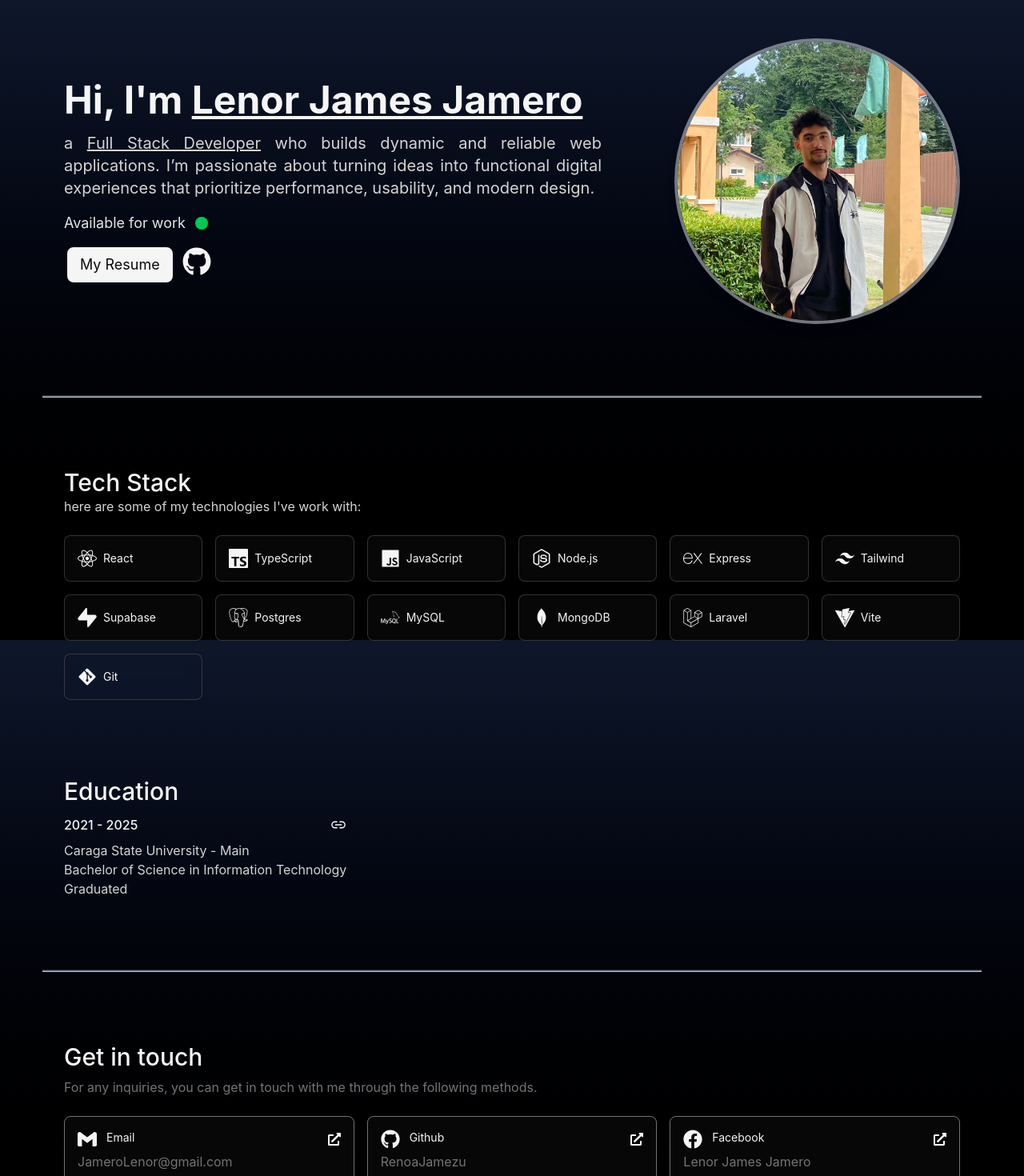
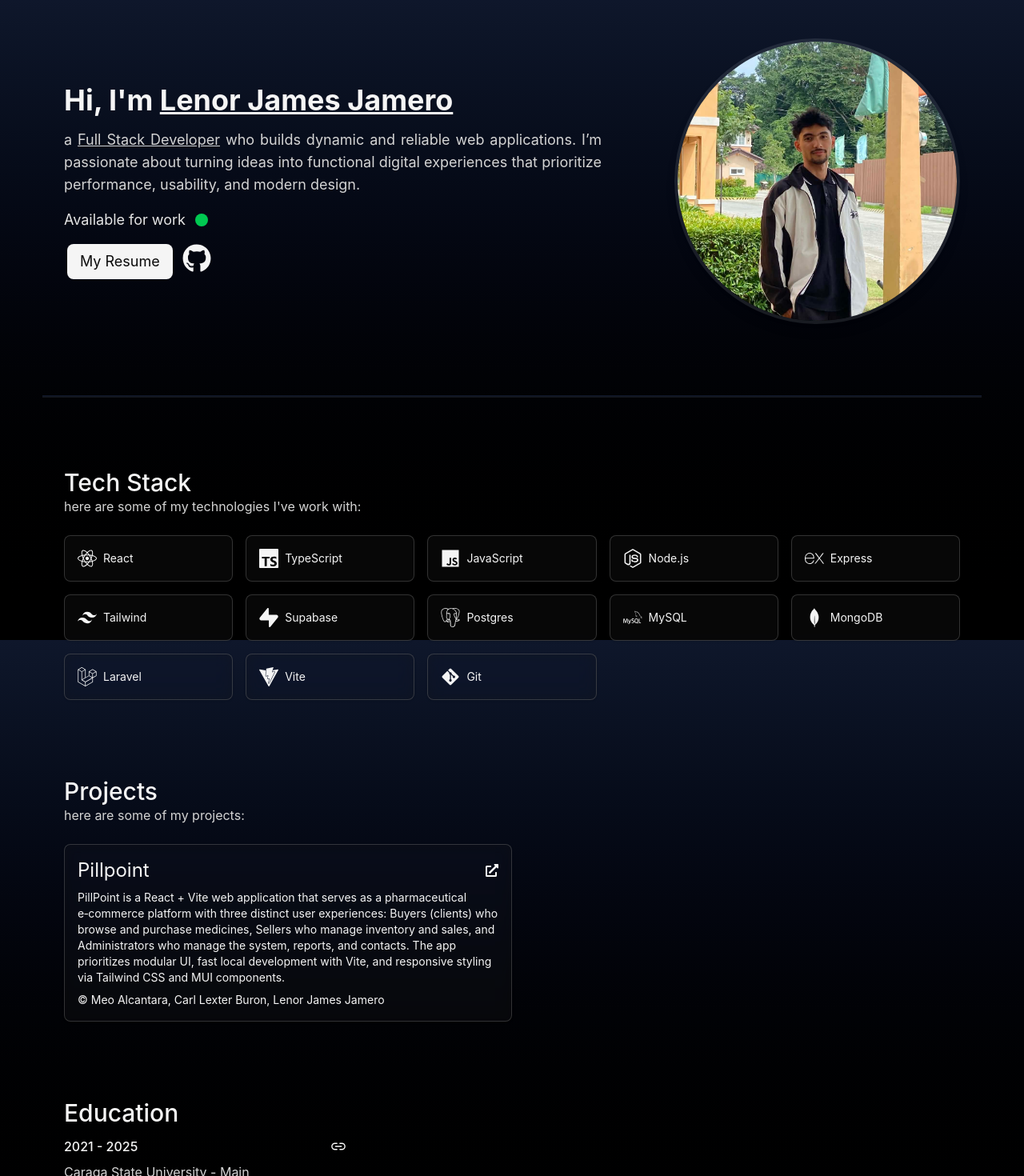
Before and after one commit to RenoaJamezu/JameroLenor, a React (Vite) app: page / in a window 1280 px wide. Shown: the top 1470 px of the page at 80% size. Built offline with nearby package versions, Linux system fonts and the light colour scheme.

Commit message:
feat: add ProjectBox component and integrate it into Project section; update App component to include Project and adjust Stack layout

```diff
--- a/src/App.tsx
+++ b/src/App.tsx
@@ -5,7 +5,7 @@ import Footer from './components/Footer'
 import Contact from './components/sections/Contact'
 import Education from './components/sections/Education'
 import Hero from './components/sections/Hero'
-// import Project from './components/sections/Project'
+import Project from './components/sections/Project'
  import Stack from './components/sections/Stack'
 
 function App() {
@@ -14,13 +14,13 @@ function App() {
     <>
       <main className="min-h-screen w-full flex flex-col justify-center items-center bg-linear-to-b from-slate-900 to-black bg-no-repeat bg-cover bg-fixed">
         <Hero />
-        <hr className="w-11/12 h-1 bg-linear-to-b from-slate-900 to-slate-200 my-10" />
+        <hr className="w-11/12 h-1 bg-linear-to-b from-slate-900 to-slate-200/10 my-10" />
         {/*<About />*/}
         <Stack />
-        {/* <Project /> */}
+        <Project />
         <Education />
         {/* <Certificate /> */}
-        <hr className="w-11/12 h-1 bg-linear-to-b from-slate-900 to-slate-200 my-10" />
+        <hr className="w-11/12 h-1 bg-linear-to-b from-slate-900 to-slate-200/10 my-10" />
         <Contact />
         <Footer />
       </main>
--- a/src/components/sections/Hero.tsx
+++ b/src/components/sections/Hero.tsx
@@ -6,11 +6,11 @@ export default function Hero() {
     <section className="w-full max-w-6xl mx-auto px-4 py-12 flex flex-col-reverse md:flex-row items-center gap-8 md:gap-12">
       {/* Left */}
       <div className="w-full md:w-2/3 flex flex-col justify-center text-center md:text-left">
-        <h1 className="text-2xl text-justify sm:text-3xl md:text-4xl lg:text-5xl font-bold text-neutral-100">
+        <h1 className="text-1xl text-justify sm:text-2xl md:text-3xl lg:text-4xl font-bold text-neutral-100">
           Hi, I'm <span className="underline decoration-neutral-100">Lenor James Jamero</span>
         </h1>
 
-        <p className="mt-4 text-base text-justify sm:text-lg md:text-xl text-neutral-300 max-w-2xl">
+        <p className="mt-4 text-base text-justify sm:text-lg text-neutral-300 max-w-2xl">
           a <span className="underline decoration-neutral-300">Full Stack Developer</span> who builds dynamic and reliable web applications. I’m passionate about turning ideas into functional digital experiences that prioritize performance, usability, and modern design.
         </p>
 
@@ -36,7 +36,7 @@ export default function Hero() {
 
       {/* Right */}
       <div className="w-auto md:w-1/3 flex justify-center md:justify-end items-center p-3 md:p-0">
-        <div className="rounded-full border-4 border-slate-200/50 shadow-lg">
+        <div className="rounded-full border-4 border-slate-200/10 shadow-lg">
           <img
             src={HeroNor}
             alt="Portrait"
--- a/src/components/sections/Project.tsx
+++ b/src/components/sections/Project.tsx
@@ -1,5 +1,21 @@
+import ProjectBox from "../ui/ProjectBox";
+
 export default function Project() {
+  const project = [
+    { name: "Pillpoint", info: "PillPoint is a React + Vite web application that serves as a pharmaceutical e‑commerce platform with three distinct user experiences: Buyers (clients) who browse and purchase medicines, Sellers who manage inventory and sales, and Administrators who manage the system, reports, and contacts. The app prioritizes modular UI, fast local development with Vite, and responsive styling via Tailwind CSS and MUI components.", link:"https://pillpoint.vercel.app", team: "Meo Alcantara, Carl Lexter Buron, Lenor James Jamero"}
+  ];
+
   return (
-    <div>Project</div>
+    <section className="w-full max-w-6xl mx-auto px-4 py-12 flex flex-col">
+      <div className="flex flex-col">
+        <h1 className="text-neutral-100 text-3xl font-medium">Projects</h1>
+        <p className="text-neutral-300">here are some of my projects:</p>
+      </div>
+      <div className="mt-6 grid md:grid-cols-2">
+        {project.map((s) => (
+            <ProjectBox key={s.name} project={s} />
+          ))}
+      </div>
+    </section>
   )
 }
--- a/src/components/sections/Stack.tsx
+++ b/src/components/sections/Stack.tsx
@@ -25,7 +25,7 @@ export default function Stack() {
         <h1 className="text-neutral-100 text-3xl font-medium">Tech Stack</h1>
         <p className="text-neutral-300">here are some of my technologies I've work with:</p>
       </div>
-      <div className="mt-6 grid grid-cols-2 md:grid-cols-3 lg:grid-cols-6 gap-4">
+      <div className="mt-6 grid grid-cols-2 md:grid-cols-3 lg:grid-cols-5 gap-4">
         {stacks.map((s) => (
             <StackBox key={s.name} stack={s} />
           ))}
--- /dev/null
+++ b/src/components/ui/ProjectBox.tsx
@@ -0,0 +1,25 @@
+import { FaExternalLinkAlt } from "react-icons/fa";
+
+type ProjectItem = {
+  name: string;
+  info: string;
+  link: string;
+  team: string;
+};
+
+const ProjectBox = ({ project }: { project: ProjectItem }) => {
+  return (
+    <div className="bg-neutral-900/30 backdrop-blur-sm backdrop-saturate-150 border border-neutral-500/40 rounded-lg p-4 flex flex-col items-start gap-2 min-w-[140px] sm:min-w-40 shadow-sm hover:scale-105 hover:border-neutral-50 transition-transform">
+      <a href={project.link} className="flex flex-col items-start gap-2">
+        <div className="flex w-full justify-between items-center">
+          <div className="text-2xl text-neutral-100">{project.name}</div>
+          <FaExternalLinkAlt className="text-neutral-50" />
+        </div>
+        <div className="text-neutral-100 text-sm">{project.info}</div>
+        <div className="text-neutral-100 text-sm">© {project.team}</div>
+      </a>
+    </div>
+  );
+}
+
+export default ProjectBox;
```
